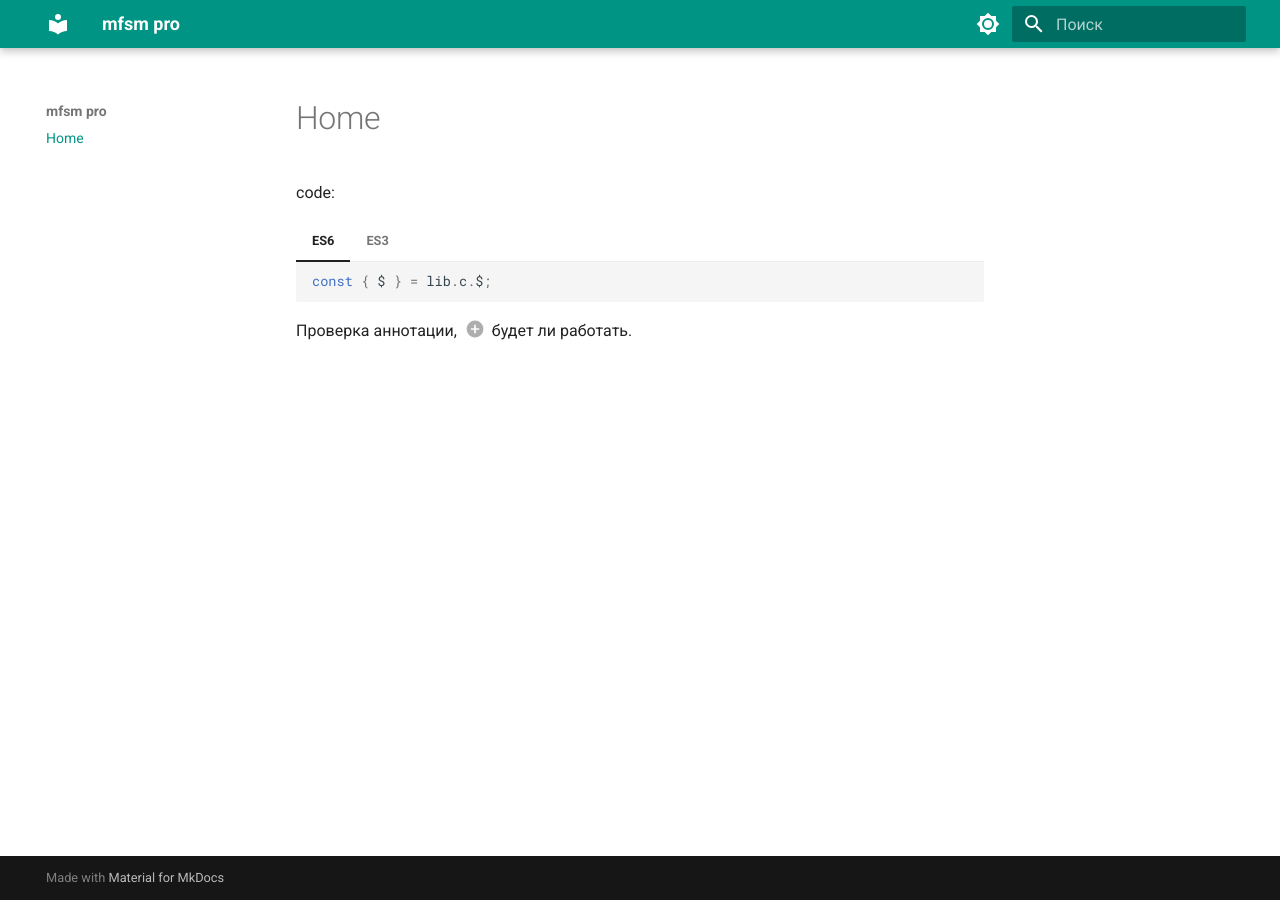
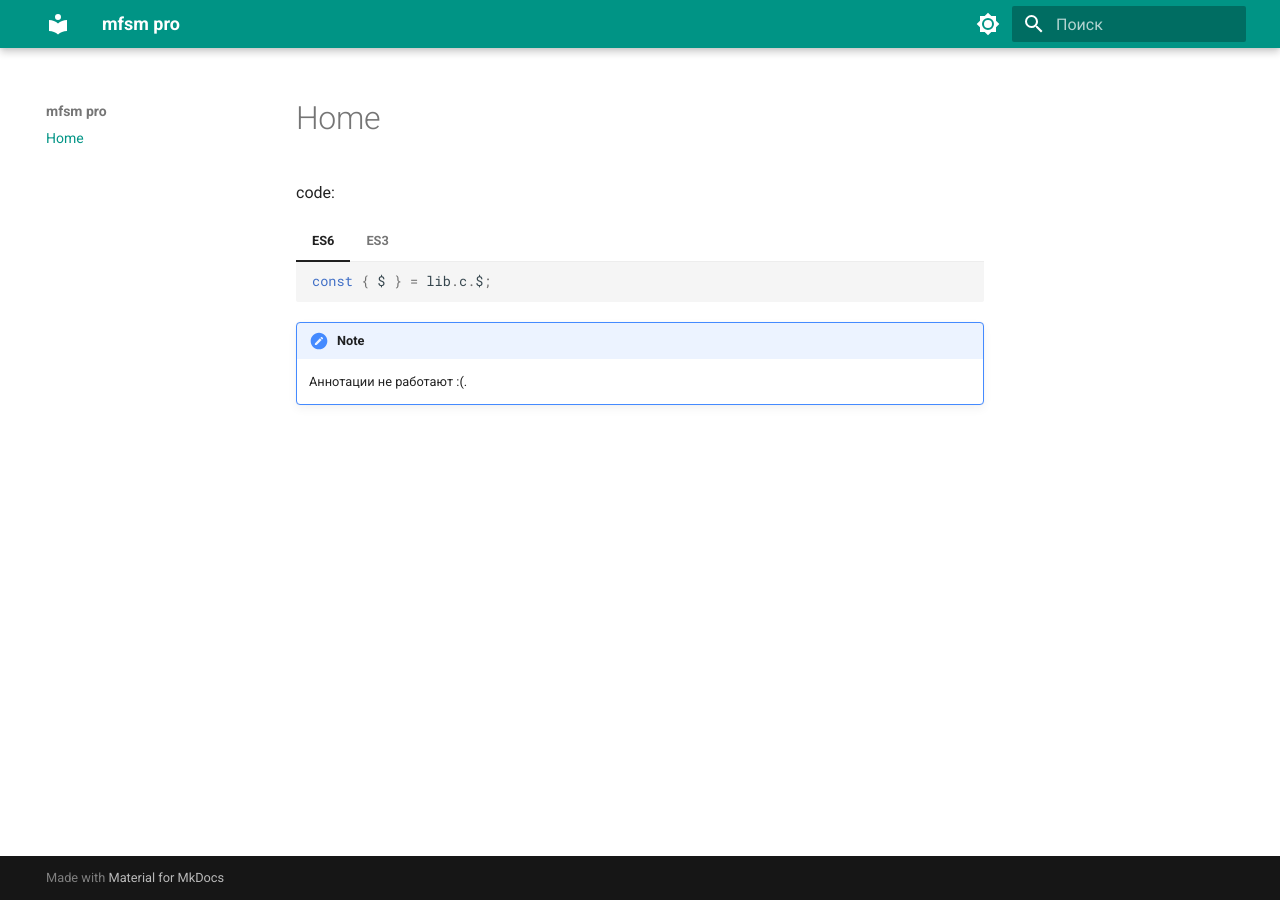
Before and after one commit to amerkhanov/mfsm, an MkDocs documentation site: the page built from docs/index.md, in a window 1280 px wide. Built offline with MkDocs 1.6.1 and Material for MkDocs 9.7.7, drawn with Linux system fonts in a browser that asks for light colours.

Commit message:
Update index.md

````diff
--- a/docs/index.md
+++ b/docs/index.md
@@ -14,8 +14,7 @@ code:
     ``` javascript
     var $ = lib.c.$;
     ```
-Проверка аннотации, (1) будет ли работать.
-{ .annotate }
 
-1.  :man_raising_hand: проверка `code`, __formatted
-    text__, images.
+!!! note
+
+    Аннотации не работают :(.
````
